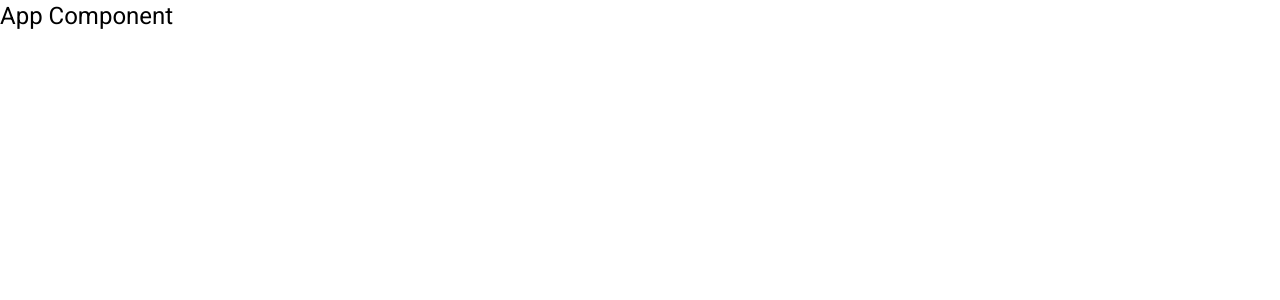
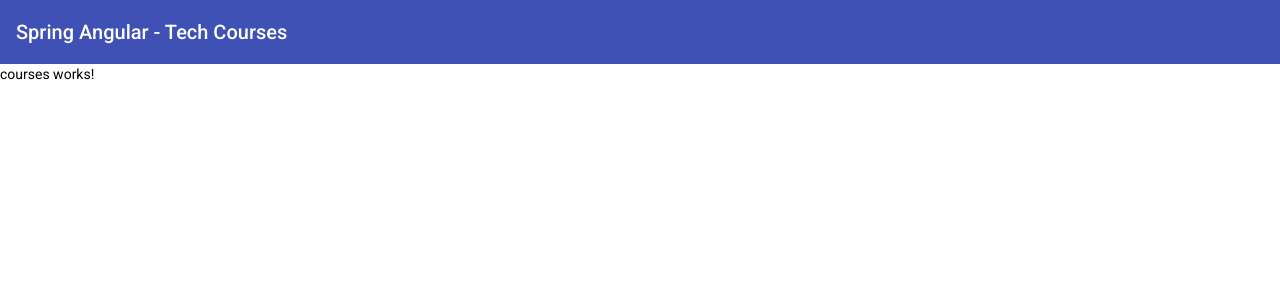
Before and after one commit to felipe-tiburcio/spring-angular-courses, an Angular app in the folder frontend/: page /courses in a window 1280 px wide. Before the commit this address led to /. Shown: the top 300 px of the page. Built offline with nearby package versions, Linux system fonts and the light colour scheme.

Commit message:
toolbar, courses module and routing

```diff
--- a/frontend/src/app/app-routing.module.ts
+++ b/frontend/src/app/app-routing.module.ts
@@ -1,10 +1,17 @@
 import { NgModule } from '@angular/core';
 import { RouterModule, Routes } from '@angular/router';
 
-const routes: Routes = [];
+const routes: Routes = [
+  { path: '', pathMatch: 'full', redirectTo: 'courses' },
+  {
+    path: 'courses',
+    loadChildren: () =>
+      import('./courses/courses.module').then((m) => m.CoursesModule),
+  },
+];
 
 @NgModule({
   imports: [RouterModule.forRoot(routes)],
-  exports: [RouterModule]
+  exports: [RouterModule],
 })
-export class AppRoutingModule { }
+export class AppRoutingModule {}
--- a/frontend/src/app/app.component.html
+++ b/frontend/src/app/app.component.html
@@ -1 +1,5 @@
-<h1>App Component</h1>
+<mat-toolbar color="primary">
+  <span>Spring Angular - Tech Courses</span>
+</mat-toolbar>
+
+<router-outlet></router-outlet>
--- /dev/null
+++ b/frontend/src/app/courses/courses-routing.module.ts
@@ -0,0 +1,11 @@
+import { NgModule } from '@angular/core';
+import { RouterModule, Routes } from '@angular/router';
+import { CoursesComponent } from './courses/courses.component';
+
+const routes: Routes = [{ path: '', component: CoursesComponent }];
+
+@NgModule({
+  imports: [RouterModule.forChild(routes)],
+  exports: [RouterModule],
+})
+export class CoursesRoutingModule {}
--- /dev/null
+++ b/frontend/src/app/courses/courses/courses.component.html
@@ -0,0 +1 @@
+<p>courses works!</p>
--- /dev/null
+++ b/frontend/src/app/courses/courses/courses.component.ts
@@ -0,0 +1,15 @@
+import { Component, OnInit } from '@angular/core';
+
+@Component({
+  selector: 'app-courses',
+  templateUrl: './courses.component.html',
+  styleUrls: ['./courses.component.scss']
+})
+export class CoursesComponent implements OnInit {
+
+  constructor() { }
+
+  ngOnInit(): void {
+  }
+
+}
```
Also changed, not shown: frontend/src/app/app.module.ts (+6 -6 lines), frontend/src/app/courses/courses.module.ts (added, +17 -0 lines), frontend/src/app/courses/courses/courses.component.scss (added).
